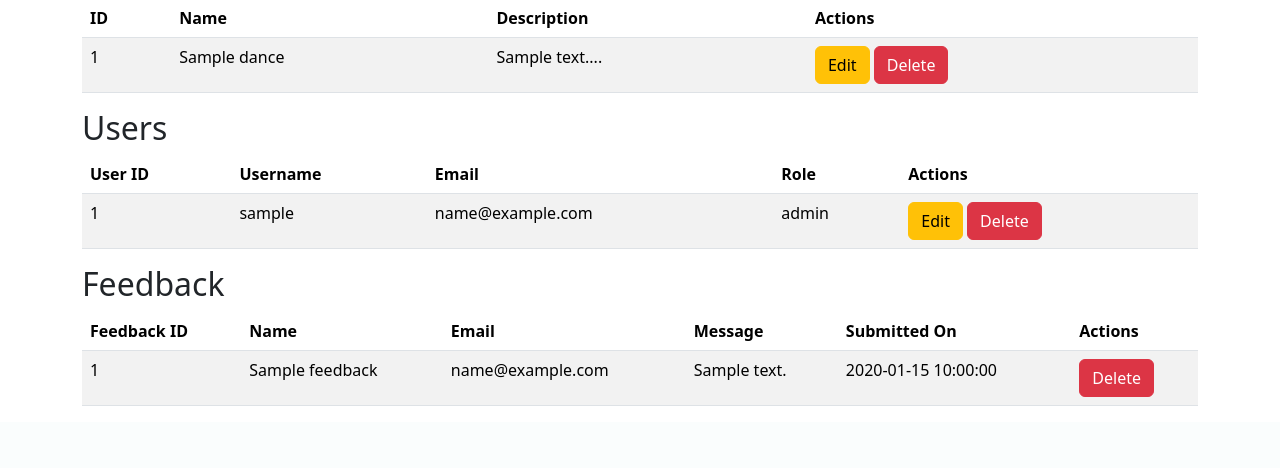
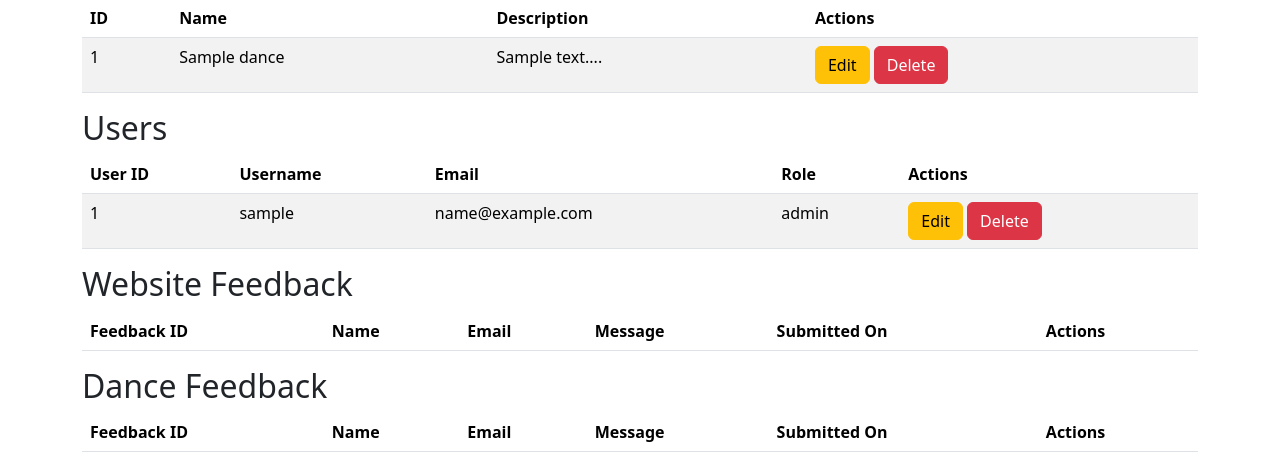
Before and after one commit to AhmedYussuf1/Dancopedia_AI_cougars, a PHP site: page /Dancopedia/admin_dashboard.php in a window 1280 px wide. Shown: the part 478-946 px from the top of the page. Before the commit the page ends 884 px from the top, so only its background shows below. Run offline with PHP 8.4, Linux system fonts and the light colour scheme; the visitor is signed in with stand-in values (Sample User, id 1); tables that the repository leaves empty or names only in its code hold one stand-in row (values such as "Sample post"); lists and menus that the app fills with data are empty.

Commit message:
seperate feebacks

```diff
--- a/admin_dashboard.php
+++ b/admin_dashboard.php
@@ -58,7 +58,11 @@ $usersQuery = $conn->query("SELECT * FROM users");
                         <td><?php echo substr($row['content'], 0, 50); ?>...</td>
                         <td>
                             <a href="edit_post.php?id=<?php echo $row['id']; ?>" class="btn btn-warning">Edit</a>
-                            <a href="delete_post.php?id=<?php echo $row['id']; ?>" class="btn btn-danger" onclick="return confirm('Are you sure you want to delete this post?')">Delete</a>
+                            <form action="delete_post.php" method="POST" style="display:inline;">
+                                <!-- Pass the post ID as a hidden input -->
+                                <input type="hidden" name="id" value="<?php echo $row['id']; ?>">
+                                <button class="btn btn-danger" type="submit" onclick="return confirm('Are you sure you want to delete this post?')">Delete</button>
+                            </form>
                         </td>
                     </tr>
                 <?php } ?>
@@ -88,7 +92,11 @@ $usersQuery = $conn->query("SELECT * FROM users");
                         <td><?php echo substr($row['description'], 0, 50); ?>...</td>
                         <td>
                             <a href="edit_dance.php?id=<?php echo $row['dance_id']; ?>" class="btn btn-warning">Edit</a>
-                            <a href="delete_dance.php?id=<?php echo $row['dance_id']; ?>" class="btn btn-danger" onclick="return confirm('Are you sure you want to delete this dance?')">Delete</a>
+                            <form action="delete_dance.php" method="POST" style="display:inline;">
+                                <!-- Pass the post ID as a hidden input -->
+                                <input type="hidden" name="id" value="<?php echo $row['dance_id']; ?>">
+                                <button class="btn btn-danger" type="submit" onclick="return confirm('Are you sure you want to delete this post?')">Delete</button>
+                            </form>
                         </td>
                     </tr>
                 <?php } ?>
@@ -116,15 +124,19 @@ $usersQuery = $conn->query("SELECT * FROM users");
                         <td><?php echo $row['role']; ?></td>
                         <td>
                             <a href="edit_user.php?id=<?php echo $row['user_id']; ?>" class="btn btn-warning">Edit</a>
-                            <a href="delete_user.php?id=<?php echo $row['user_id']; ?>" class="btn btn-danger" onclick="return confirm('Are you sure you want to delete this user?')">Delete</a>
+                            <form action="delete_user.php" method="POST" style="display:inline;">
+                                <!-- Pass the post ID as a hidden input -->
+                                <input type="hidden" name="id" value="<?php echo $row['user_id']; ?>">
+                                <button class="btn btn-danger" type="submit" onclick="return confirm('Are you sure you want to delete this post?')">Delete</button>
+                            </form>
                         </td>
                     </tr>
                 <?php } ?>
             </tbody>
         </table>
 
-        <!-- Feedback Section -->
-        <h2>Feedback</h2>
+        <!-- Website Feedback Section -->
+<h2>Website Feedback</h2>
 <table class="table table-striped">
     <thead>
     <tr>
@@ -138,8 +150,10 @@ $usersQuery = $conn->query("SELECT * FROM users");
     </thead>
     <tbody>
     <?php
-                $feedback_result = mysqli_query($conn, "SELECT * FROM feedback ORDER BY created_at DESC");
-                while ($row = mysqli_fetch_assoc($feedback_result)) { ?>
+    include 'db_connection.php';
+    $website_feedback = mysqli_query($conn, "SELECT * FROM feedback WHERE feedback_type = 'website' ORDER BY created_at DESC");
+
+    while ($row = mysqli_fetch_assoc($website_feedback)) { ?>
         <tr>
             <td><?php echo $row['id']; ?></td>
             <td><?php echo htmlspecialchars($row['name']); ?></td>
@@ -147,17 +161,55 @@ $usersQuery = $conn->query("SELECT * FROM users");
             <td><?php echo htmlspecialchars($row['message']); ?></td>
             <td><?php echo $row['created_at']; ?></td>
             <td>
-                            <form action="delete_feedback.php" method="POST" style="display:inline;" onsubmit="return confirm('Are you sure you want to delete this feedback?');">
+                <form action="delete_feedback.php" method="POST" style="display:inline;">
                     <input type="hidden" name="id" value="<?php echo $row['id']; ?>">
-                                <button type="submit" class="btn btn-danger">Delete</button>
+                    <button class="btn btn-danger" type="submit" onclick="return confirm('Are you sure you want to delete this feedback?')">Delete</button>
                 </form>
             </td>
         </tr>
     <?php } ?>
     </tbody>
 </table>
+
+<!-- Dance Feedback Section -->
+<h2>Dance Feedback</h2>
+<table class="table table-striped">
+    <thead>
+    <tr>
+        <th>Feedback ID</th>
+        <th>Name</th>
+        <th>Email</th>
+        <th>Message</th>
+        <th>Submitted On</th>
+        <th>Actions</th>
+    </tr>
+    </thead>
+    <tbody>
+    <?php
+    $dance_feedback = mysqli_query($conn, "SELECT * FROM feedback WHERE feedback_type = 'dance' ORDER BY created_at DESC");
+
+    while ($row = mysqli_fetch_assoc($dance_feedback)) { ?>
+        <tr>
+            <td><?php echo $row['id']; ?></td>
+            <td><?php echo htmlspecialchars($row['name']); ?></td>
+            <td><?php echo htmlspecialchars($row['email']); ?></td>
+            <td><?php echo htmlspecialchars($row['message']); ?></td>
+            <td><?php echo $row['created_at']; ?></td>
+            <td>
+                <form action="delete_feedback.php" method="POST" style="display:inline;">
+                    <input type="hidden" name="id" value="<?php echo $row['id']; ?>">
+                    <button class="btn btn-danger" type="submit" onclick="return confirm('Are you sure you want to delete this feedback?')">Delete</button>
+                </form>
+            </td>
+        </tr>
+    <?php } ?>
+    </tbody>
+</table>
+
     </div>
 
     <!-- jQuery -->
     <script src="https://code.jquery.com/jquery-3.6.0.min.js"></script>
-    <script src="https://cdn.jsdelivr.net/npm/bootstrap@5.3.0-alpha1/dist/js/bootstrap.bundle.min.js"></script>
+    <script src="https://cdn.jsdelivr.net/npm/bootstrap@5.3.0-alpha1/dist/js/bootstrap.bundle.min.js"></script
+
+>
```
Also changed, not shown: feedback.php (+8 -1 lines). Lines whose indentation alone changed are shown as unchanged.
